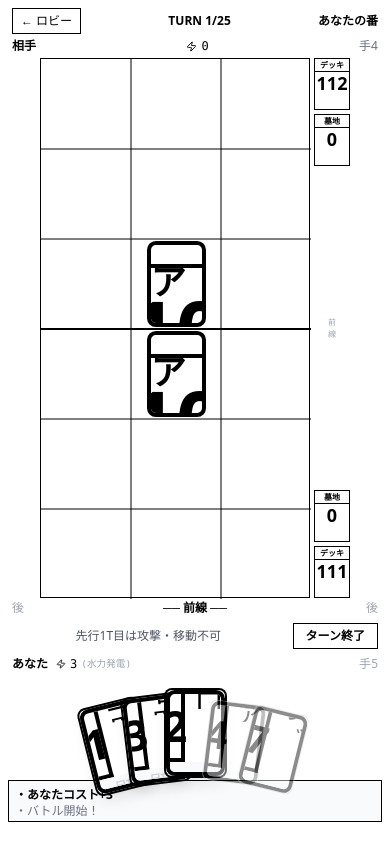
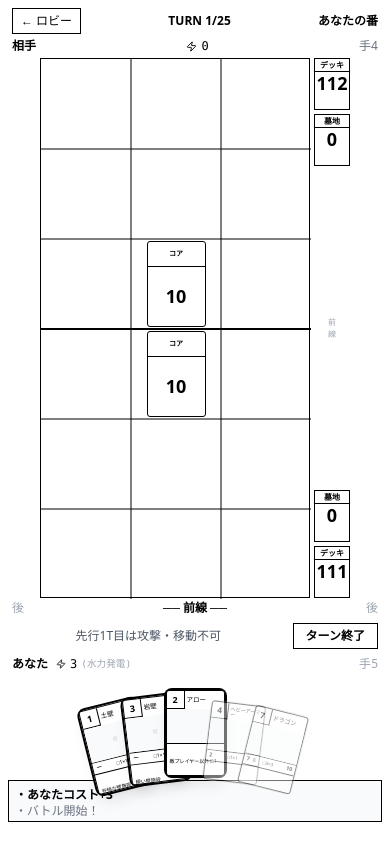
Before and after one commit to xiyafutian-del/nine-card-battle, a React (Vite) app: page / in a window 390 px wide. Both pictures are taken after a click on the button "PVE対戦". Built offline with nearby package versions, Linux system fonts and the light colour scheme.

Commit message:
Refactor CardDesign component for responsive layout

```diff
--- a/src/components/CardDesign.jsx
+++ b/src/components/CardDesign.jsx
@@ -9,93 +9,91 @@ export function rangeText(card) {
   return `□${card.hRange || 1}×${card.vRange || 1}`;
 }
 
-// 全サイズをcardWに対する%・vwではなくcssのfont-size継承で制御
-// 親要素のfont-sizeをcardWに比例させ、子要素はemで指定する
-
-function FitText({ text, maxEm = 0.55, minEm = 0.3 }) {
+function FitText({ text, base, min }) {
   const len = (text || "").length;
-  const size = len <= 6  ? maxEm
-             : len <= 9  ? maxEm * 0.85
-             : len <= 12 ? maxEm * 0.72
-             : minEm;
-  return (
-    <span style={{ fontSize:`${size}em`, lineHeight:1.1 }}>
-      {text}
-    </span>
-  );
+  const size = len <= 6  ? base
+             : len <= 9  ? base * 0.85
+             : len <= 12 ? base * 0.72
+             : min;
+  return <span style={{ fontSize:`${size}px`, lineHeight:1.1 }}>{text}</span>;
 }
 
-export function CardLayout({ card, image, extraBottom, dimmed = false, acted = false }) {
+// カードの共通レイアウト。w/hはpxで渡す
+export function CardLayout({ card, image, extraBottom, dimmed=false, acted=false, w=CARD_W, h=CARD_H }) {
   const isSpellMagic = card.type === TYPES.SPELL || card.type === TYPES.MAGIC;
   const isCore = card.isCore || card.id === "core";
 
-  // 全サイズはemで、外側のfont-sizeに依存する
-  // border幅もcalcで親のfont-sizeに比例
-  const bs = "0.08em solid black";
+  const scale = w / CARD_W;           // スケール係数
+  const bw = Math.max(1, scale * 1.5);// ボーダー幅px
+  const bs = `${bw}px solid black`;
+  const r  = `${3 * scale}px`;        // 角丸px
 
   if (isCore) {
     return (
       <div className="relative flex flex-col bg-white overflow-hidden"
-        style={{ width:"100%", height:"100%", border:bs, borderRadius:"0.15em" }}>
+        style={{ width:`${w}px`, height:`${h}px`, border:bs, borderRadius:r }}>
         <div className="flex items-center justify-center flex-shrink-0"
           style={{ height:"30%", borderBottom:bs }}>
-          <span className="font-bold" style={{ fontSize:"0.6em" }}>コア</span>
+          <span className="font-bold" style={{ fontSize:`${7*scale}px` }}>コア</span>
         </div>
         <div className="flex-1 flex items-center justify-center">
-          <span className="font-bold" style={{ fontSize:"1.4em" }}>{card.hp}</span>
+          <span className="font-bold" style={{ fontSize:`${18*scale}px` }}>{card.hp}</span>
         </div>
         {acted && (
           <div className="absolute inset-0 bg-black/20 flex items-center justify-center pointer-events-none">
-            <span className="text-white font-bold bg-black/50" style={{ fontSize:"0.5em", padding:"0 0.2em" }}>済</span>
+            <span className="text-white font-bold bg-black/50" style={{ fontSize:`${6*scale}px`, padding:`0 ${2*scale}px` }}>済</span>
           </div>
         )}
       </div>
     );
   }
 
+  const costW = Math.round(w * 0.30); // コストボックス幅
+  const nameH = costW;                // 名前行の高さ = コストボックスと同じ
+
   return (
     <div className="relative flex flex-col bg-white overflow-hidden"
-      style={{ width:"100%", height:"100%", border:bs, borderRadius:"0.15em", opacity:dimmed?0.45:1 }}>
+      style={{ width:`${w}px`, height:`${h}px`, border:bs, borderRadius:r, opacity:dimmed?0.45:1 }}>
 
       {/* コスト + 名前 */}
-      <div className="flex items-start flex-shrink-0">
+      <div className="flex items-stretch flex-shrink-0" style={{ height:`${nameH}px` }}>
         <div className="flex items-center justify-center flex-shrink-0"
-          style={{ width:"30%", aspectRatio:"1/1", borderRight:bs, borderBottom:bs }}>
-          <span className="font-bold" style={{ fontSize:"0.72em" }}>{card.cost}</span>
+          style={{ width:`${costW}px`, borderRight:bs, borderBottom:bs }}>
+          <span className="font-bold" style={{ fontSize:`${9*scale}px` }}>{card.cost}</span>
         </div>
         <div className="flex items-center overflow-hidden flex-1"
-          style={{ aspectRatio:"7/3", padding:"0 0.15em" }}>
-          <FitText text={card.name} maxEm={0.52} minEm={0.28}/>
+          style={{ padding:`0 ${2*scale}px` }}>
+          <FitText text={card.name} base={6.5*scale} min={3.5*scale}/>
         </div>
       </div>
 
       {/* イラスト（上下線なし） */}
-      <div className="relative flex-shrink-0" style={{ height:"40%" }}>
+      <div className="relative flex-shrink-0" style={{ height:`${Math.round(h*0.40)}px` }}>
         {image
           ? <img src={image} alt={card.name} className="absolute inset-0 w-full h-full object-cover"/>
           : <div className="absolute inset-0 bg-gray-50 flex items-center justify-center">
-              <span className="text-gray-300" style={{ fontSize:"0.4em" }}>
+              <span className="text-gray-300" style={{ fontSize:`${5*scale}px` }}>
                 {ATTR_LABELS[card.attr] || ""}
               </span>
             </div>
         }
       </div>
 
-      {/* イラストと下部の境界線 */}
+      {/* 境界線 */}
       <div style={{ borderTop:bs, flexShrink:0 }}/>
 
       {/* 下部: ステータス + 効果 */}
       <div className="flex flex-col flex-1 overflow-hidden">
         {!isSpellMagic && (
           <div className="flex items-center justify-between flex-shrink-0"
-            style={{ fontSize:"0.5em", padding:"0.05em 0.3em", borderBottom:bs }}>
-            <span className="font-bold">{card.atk > 0 ? card.atk : "－"}</span>
-            <span style={{ fontSize:"0.9em" }}>{rangeText(card)}</span>
-            <span className="font-bold">{card.hp}</span>
+            style={{ padding:`${1*scale}px ${3*scale}px`, borderBottom:bs }}>
+            <span className="font-bold" style={{ fontSize:`${6*scale}px` }}>{card.atk > 0 ? card.atk : "－"}</span>
+            <span style={{ fontSize:`${5*scale}px` }}>{rangeText(card)}</span>
+            <span className="font-bold" style={{ fontSize:`${6*scale}px` }}>{card.hp}</span>
           </div>
         )}
-        <div className="flex-1 overflow-hidden" style={{ padding:"0.05em 0.3em" }}>
-          <span className="leading-tight" style={{ fontSize:"0.38em" }}>{card.desc || ""}</span>
+        <div className="flex-1 overflow-hidden" style={{ padding:`${1*scale}px ${3*scale}px` }}>
+          <span className="leading-tight" style={{ fontSize:`${5*scale}px` }}>{card.desc||""}</span>
         </div>
       </div>
 
@@ -103,28 +101,22 @@ export function CardLayout({ card, image, extraBottom, dimmed = false, acted = f
 
       {acted && (
         <div className="absolute inset-0 bg-black/20 flex items-center justify-center pointer-events-none">
-          <span className="text-white font-bold bg-black/50" style={{ fontSize:"0.5em", padding:"0 0.2em" }}>済</span>
+          <span className="text-white font-bold bg-black/50" style={{ fontSize:`${6*scale}px`, padding:`0 ${2*scale}px` }}>済</span>
         </div>
       )}
     </div>
   );
 }
 
-// 手札（59×86）- font-sizeで全体スケール制御
+// 手札（59×86固定）
 export function CardFace({ card, image }) {
-  return (
-    <div style={{ width:`${CARD_W}px`, height:`${CARD_H}px`, fontSize:`${CARD_W}px` }}>
-      <CardLayout card={card} image={image}/>
-    </div>
-  );
+  return <CardLayout card={card} image={image} w={CARD_W} h={CARD_H}/>;
 }
 
-// 場のカード（59×86）
+// 場のカード（59×86固定）
 export function UnitCell({ unit, pushed }) {
   return (
     <div style={{
-      width:`${CARD_W}px`, height:`${CARD_H}px`,
-      fontSize:`${CARD_W}px`,
       transition:"transform 0.15s",
       transform: pushed ? "translateY(5px)" : "none",
     }}>
@@ -132,35 +124,49 @@ export function UnitCell({ unit, pushed }) {
         card={{ ...unit, cost: unit.originalCost ?? unit.cost }}
         image={unit.image}
         acted={unit.acted}
+        w={CARD_W} h={CARD_H}
       />
     </div>
   );
 }
 
-// デッキ・図鑑（親の幅に依存）
+// デッキ・図鑑（親コンテナのrefから実幅を取得）
+import { useRef, useEffect, useState } from 'react';
+
 export function CardGrid({ card, image, count, onInc, onDec }) {
+  const ref = useRef(null);
+  const [w, setW] = useState(70);
+
+  useEffect(() => {
+    if (!ref.current) return;
+    const obs = new ResizeObserver(entries => {
+      setW(Math.round(entries[0].contentRect.width));
+    });
+    obs.observe(ref.current);
+    return () => obs.disconnect();
+  }, []);
+
+  const h = Math.round(w * CARD_H / CARD_W);
+  const scale = w / CARD_W;
+  const bw = Math.max(1, scale * 1.5);
+  const bs = `${bw}px solid black`;
+
   const extraBottom = onInc ? (
     <div className="flex items-center justify-between flex-shrink-0"
-      style={{ padding:"0.05em 0.1em", borderTop:"0.08em solid black" }}>
+      style={{ padding:`${1*scale}px ${2*scale}px`, borderTop:bs }}>
       <button onClick={onDec}
         className="border border-black font-bold flex items-center justify-center"
-        style={{ width:"0.9em", height:"0.9em", fontSize:"0.7em" }}>－</button>
-      <span className="font-mono font-bold" style={{ fontSize:"0.55em" }}>{count||0}</span>
+        style={{ width:`${16*scale}px`, height:`${16*scale}px`, fontSize:`${8*scale}px` }}>－</button>
+      <span className="font-mono font-bold" style={{ fontSize:`${7*scale}px` }}>{count||0}</span>
       <button onClick={onInc}
         className="border border-black font-bold flex items-center justify-center"
-        style={{ width:"0.9em", height:"0.9em", fontSize:"0.7em" }}>＋</button>
+        style={{ width:`${16*scale}px`, height:`${16*scale}px`, fontSize:`${8*scale}px` }}>＋</button>
     </div>
   ) : null;
 
-  // CardGridは親の幅をfont-sizeとして使う
-  // aspect-ratio で高さが決まるので、widthをfont-sizeに使う
   return (
-    <div style={{ width:"100%", aspectRatio:`${CARD_W}/${CARD_H}` }}
-      className="relative">
-      {/* font-sizeを親幅に連動させるためのラッパー */}
-      <div style={{ position:"absolute", inset:0, fontSize:"inherit" }}>
-        <CardLayout card={card} image={image} extraBottom={extraBottom}/>
-      </div>
+    <div ref={ref} style={{ width:"100%" }}>
+      <CardLayout card={card} image={image} extraBottom={extraBottom} w={w} h={h}/>
     </div>
   );
 }
```
